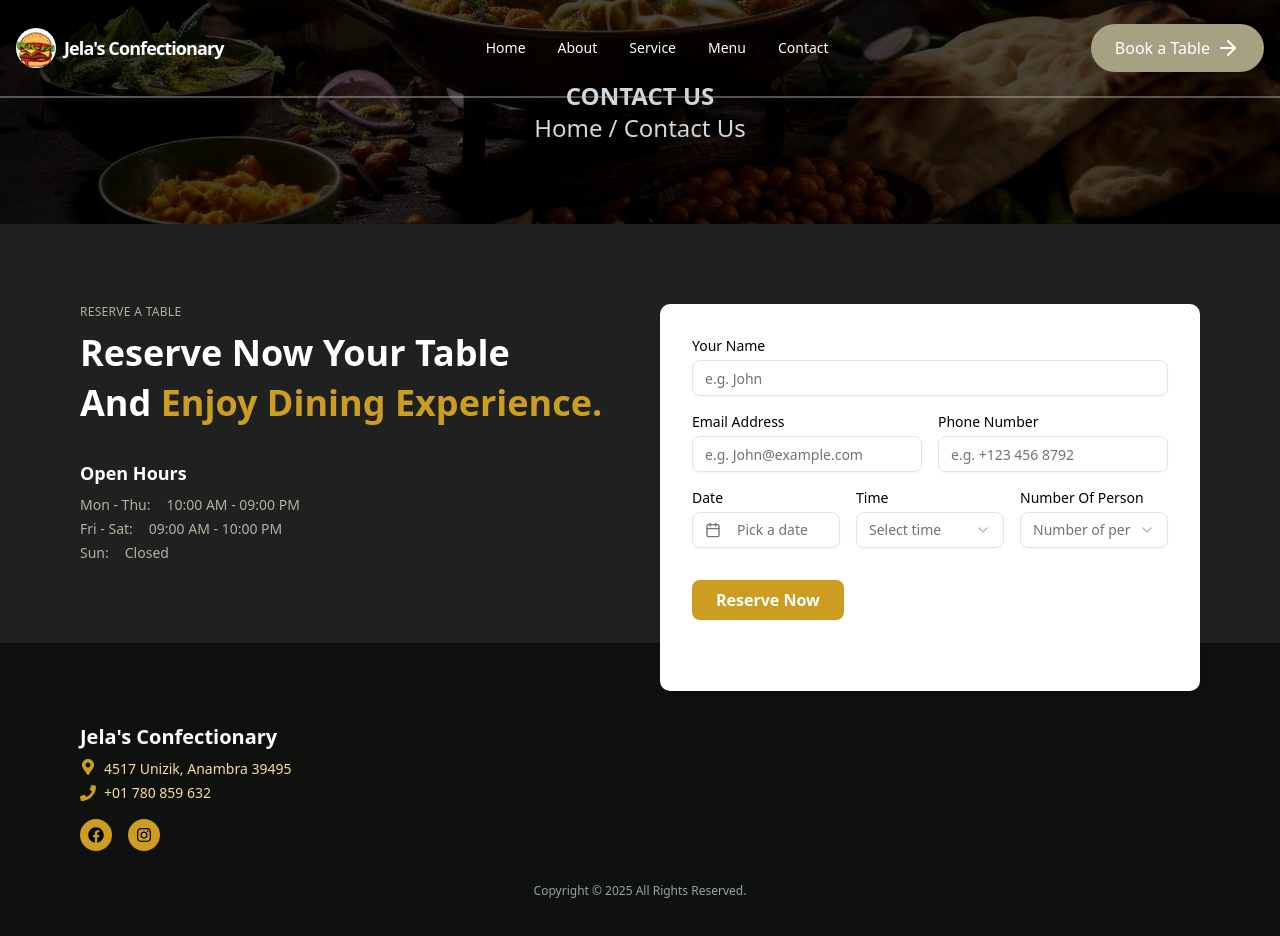
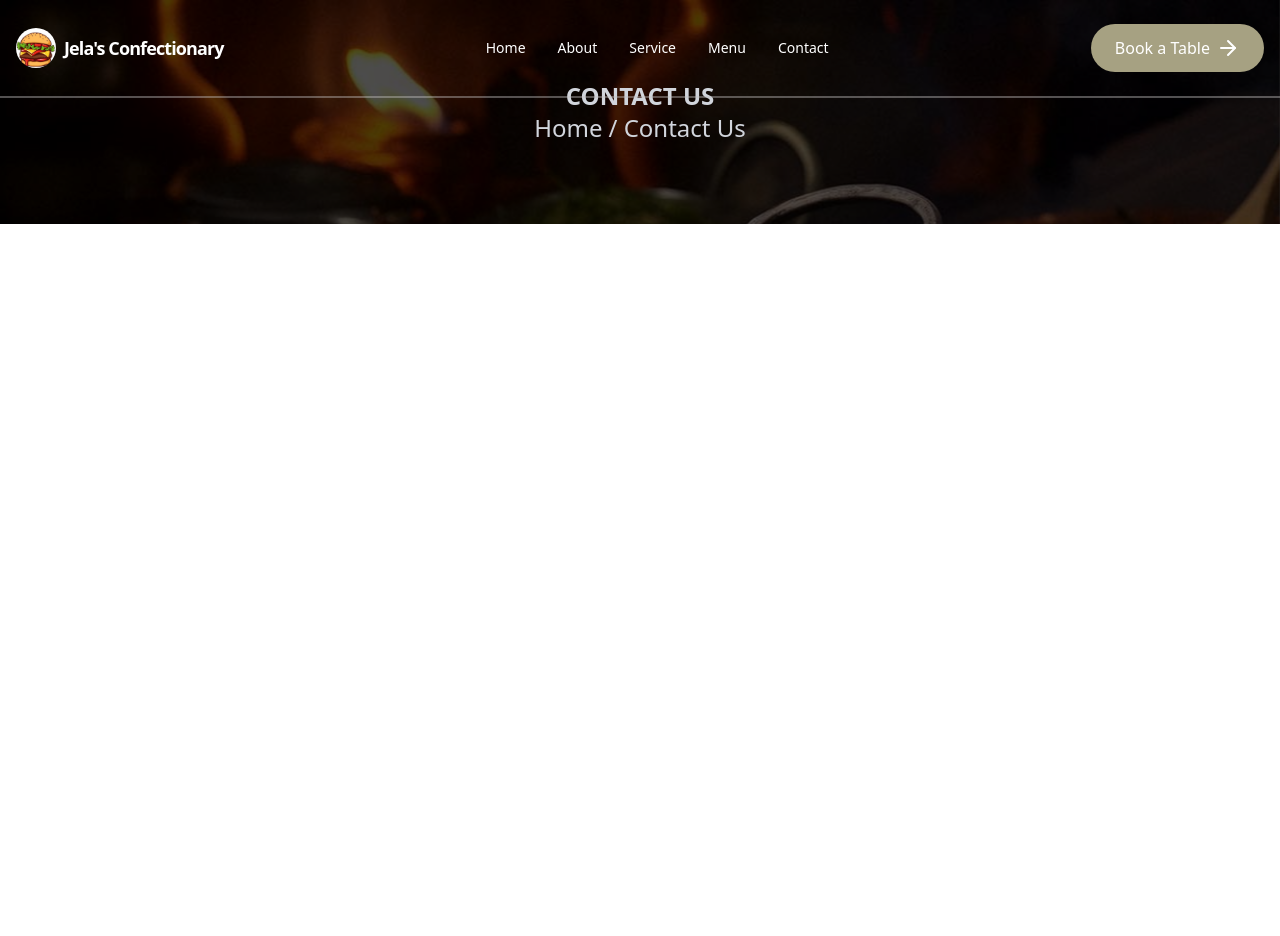
Before and after one commit to i-fetch/Jela-Confectionaries, a Next.js app: page /contact in a window 1280 px wide. Shown: the top 936 px of the page. After the commit the page ends 800 px from the top, so only its background shows below. Built offline with nearby package versions, Linux system fonts and the light colour scheme.

Commit message:
Contact location

```diff
--- a/app/contact/page.jsx
+++ b/app/contact/page.jsx
@@ -20,8 +20,8 @@ export default function page() {
         </div>
 
       </header>
-      <ReserveTable />
-      <Footers />
+      {/* <ReserveTable />
+      <Footers /> */}
 
 
     </div>
```
